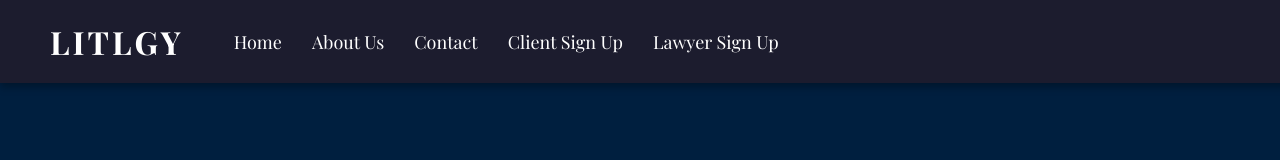
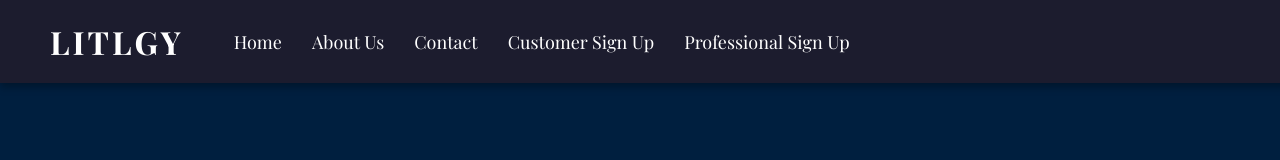
Before and after one commit to hmrjtfhut/asitethatexits, a plain HTML site: page about.html in a window 1280 px wide. Shown: the top 160 px of the page. Drawn offline with nearby package versions, Linux system fonts and the light colour scheme.

Commit message:
Update about.html

```diff
--- a/about.html
+++ b/about.html
@@ -4,6 +4,7 @@
   <meta charset="UTF-8" />
   <meta name="viewport" content="width=device-width, initial-scale=1.0"/>
   <title>About - Litlgy</title>
+  <link rel="icon" type="image/png" href="favicon1.png">
   <link href="https://fonts.googleapis.com/css2?family=Playfair+Display:wght@400;700&family=Roboto:wght@300;400;700&display=swap" rel="stylesheet" />
   <style>
     html, body {
@@ -112,8 +113,8 @@
       <a href="index.html">Home</a>
       <a href="about.html">About Us</a>
       <a href="contact.html">Contact</a>
-      <a href="client.html">Client Sign Up</a>
-      <a href="lawyer.html">Lawyer Sign Up</a>
+      <a href="client.html">Customer Sign Up</a>
+      <a href="lawyer.html">Professional Sign Up</a>
     </nav>
   </header>
 
```
